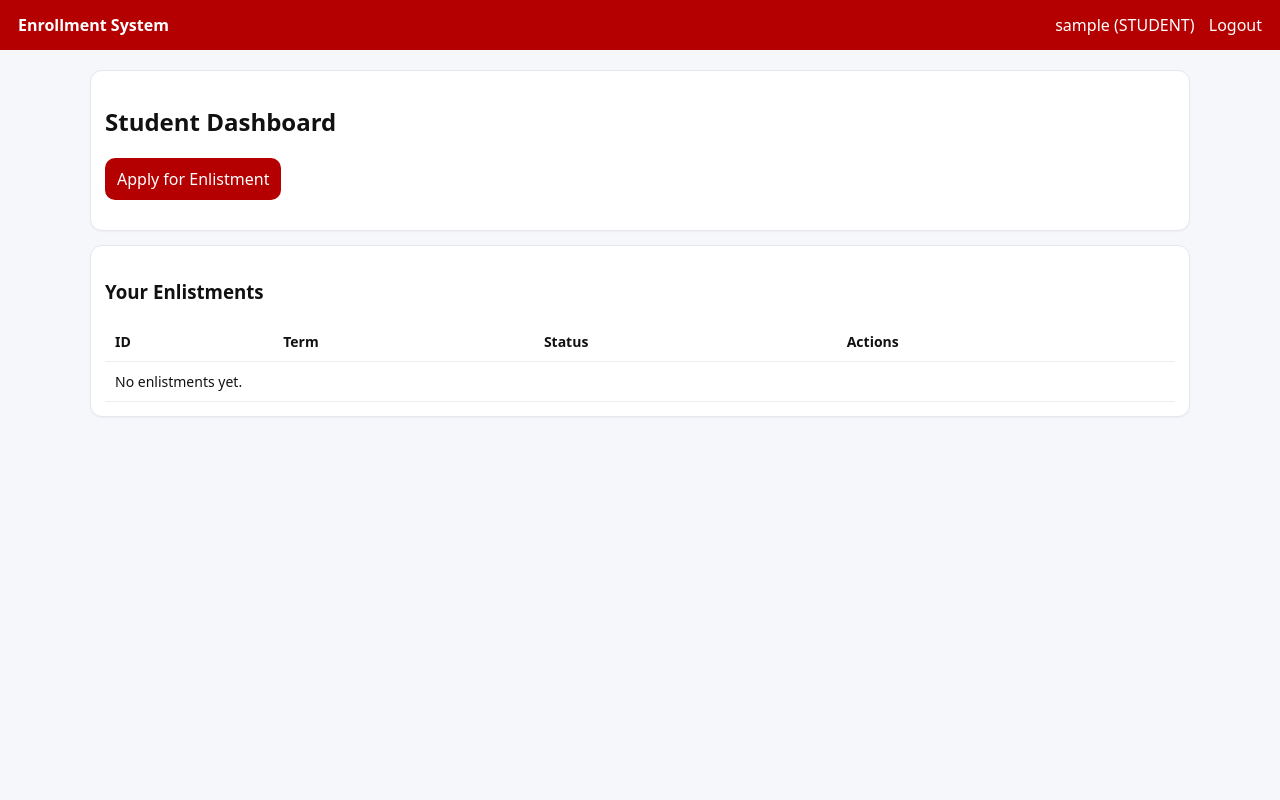
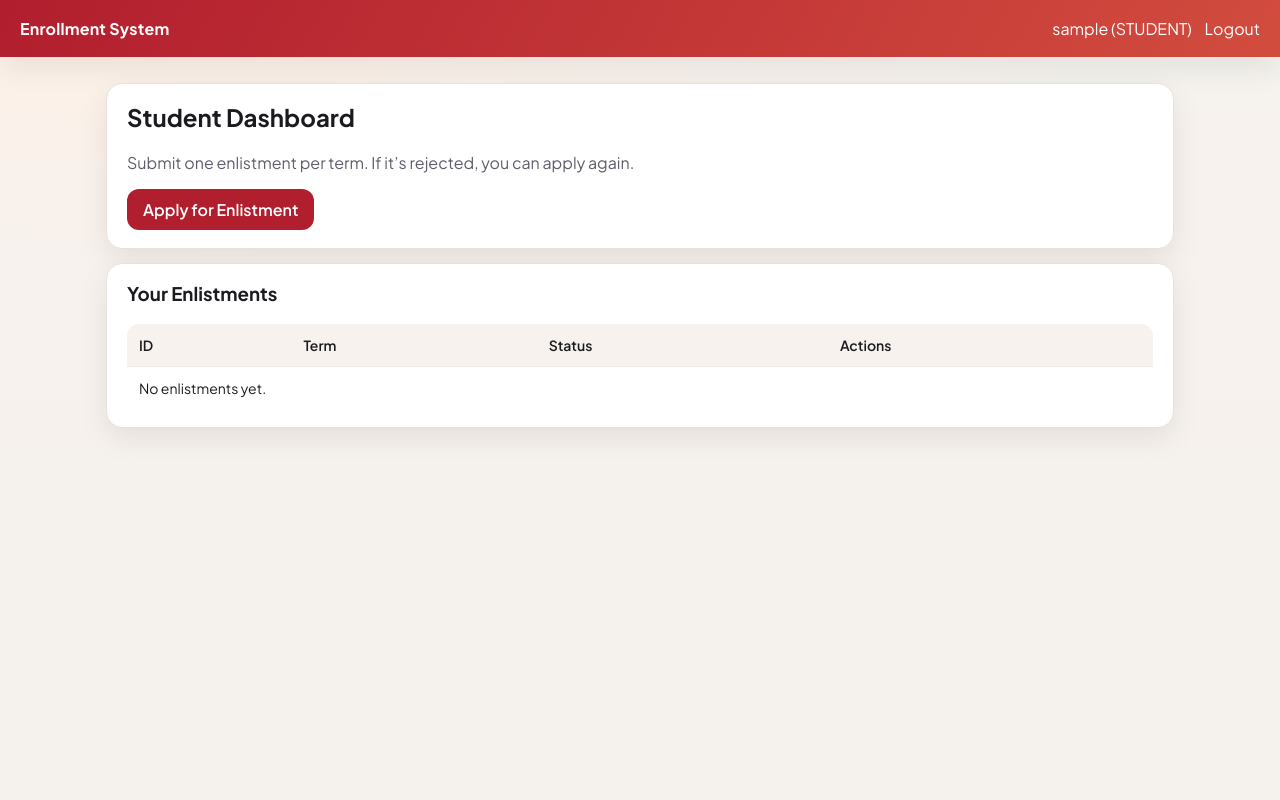
Before and after one commit to EisenMeniano/enrollment-system, a Django app: page /enrollment/student/ in a window 1280 px wide. Run offline with Django 5.2, Linux system fonts and the light colour scheme; the visitor is signed in with stand-in values (Sample User, id 1); data that the repository does not hold is empty.

Commit message:
spam free

```diff
--- a/enrollment/templates/enrollment/student_dashboard.html
+++ b/enrollment/templates/enrollment/student_dashboard.html
@@ -3,7 +3,10 @@
 {% block content %}
 <div class="card">
   <h2>Student Dashboard</h2>
-  <p><a class="btn" href="{% url 'enrollment:enlistment_create' %}">Apply for Enlistment</a></p>
+  <p class="subtle">Submit one enlistment per term. If it’s rejected, you can apply again.</p>
+  <div class="actions">
+    <a class="btn" href="{% url 'enrollment:enlistment_create' %}">Apply for Enlistment</a>
+  </div>
 </div>
 
 <div class="card" style="margin-top:14px;">
@@ -15,10 +18,10 @@
     <tbody>
       {% for e in enlistments %}
       <tr>
-        <td>#{{ e.id }}</td>
-        <td>{{ e.school_year }} - {{ e.semester }}</td>
-        <td><span class="pill">{{ e.get_status_display }}</span></td>
-        <td>
+        <td data-label="ID">#{{ e.id }}</td>
+        <td data-label="Term">{{ e.school_year }} - {{ e.semester }}</td>
+        <td data-label="Status"><span class="pill">{{ e.get_status_display }}</span></td>
+        <td data-label="Actions">
           <a class="btn gray" href="{% url 'enrollment:enlistment_detail' e.id %}">View</a>
           {% if e.status == "APPROVED_FOR_PAYMENT" %}
             <a class="btn" href="{% url 'enrollment:student_pay' e.id %}">Proceed to Payment</a>
--- a/enrollment/views.py
+++ b/enrollment/views.py
@@ -1,5 +1,5 @@
 from django.contrib.auth.decorators import login_required
-from django.core.exceptions import PermissionDenied
+from django.core.exceptions import PermissionDenied, ValidationError
 from django.shortcuts import render, redirect, get_object_or_404
 from django.contrib import messages
 
@@ -47,14 +47,17 @@ def student_enlistment_create(request):
     if request.method == "POST":
         form = EnlistmentCreateForm(request.POST)
         if form.is_valid():
-            enlistment = student_submit_enlistment(
-                request.user,
-                school_year=form.cleaned_data["school_year"],
-                semester=form.cleaned_data["semester"],
-                notes=form.cleaned_data.get("notes", ""),
-            )
-            messages.success(request, "Enlistment submitted. Waiting for adviser review.")
-            return redirect("enrollment:enlistment_detail", pk=enlistment.pk)
+            try:
+                enlistment = student_submit_enlistment(
+                    request.user,
+                    school_year=form.cleaned_data["school_year"],
+                    semester=form.cleaned_data["semester"],
+                    notes=form.cleaned_data.get("notes", ""),
+                )
+                messages.success(request, "Enlistment submitted. Waiting for adviser review.")
+                return redirect("enrollment:enlistment_detail", pk=enlistment.pk)
+            except ValidationError as e:
+                form.add_error(None, e.messages[0] if e.messages else "Unable to submit enlistment.")
     else:
         form = EnlistmentCreateForm()
     return render(request, "enrollment/enlistment_create.html", {"form": form})
--- a/templates/base.html
+++ b/templates/base.html
@@ -5,24 +5,113 @@
   <meta name="viewport" content="width=device-width, initial-scale=1"/>
   <title>{% block title %}Enrollment System{% endblock %}</title>
   <style>
-    body{font-family:system-ui,Arial,sans-serif;margin:0;background:#f6f7fb;color:#111;}
-    header{background:#b40000;color:white;padding:14px 18px;display:flex;justify-content:space-between;align-items:center}
-    header a{color:white;text-decoration:none;font-weight:600}
-    main{max-width:1100px;margin:20px auto;padding:0 14px}
-    .card{background:white;border:1px solid #e6e6ef;border-radius:12px;padding:14px;box-shadow:0 1px 2px rgba(0,0,0,.04)}
-    .btn{background:#b40000;border:none;color:white;padding:10px 12px;border-radius:10px;cursor:pointer;text-decoration:none;display:inline-block}
-    .btn.secondary{background:#444}
-    .btn.gray{background:#777}
-    .pill{display:inline-block;padding:4px 10px;border-radius:999px;font-size:12px;background:#eee}
-    .pill.red{background:#ffe0e0}
-    .pill.green{background:#dff7e6}
-    .pill.yellow{background:#fff2cc}
-    table{width:100%;border-collapse:collapse}
-    th,td{padding:10px;border-bottom:1px solid #eee;text-align:left;font-size:14px}
-    .msg{padding:10px;border-radius:10px;margin-bottom:10px}
-    .msg.success{background:#dff7e6}
-    .msg.error{background:#ffe0e0}
-    .msg.warning{background:#fff2cc}
+    @import url("https://fonts.googleapis.com/css2?family=Plus+Jakarta+Sans:wght@400;600;700&display=swap");
+    :root{
+      --bg:#f5f1ec;
+      --panel:#ffffff;
+      --ink:#1b1b1f;
+      --muted:#5d5d6b;
+      --primary:#b11e2e;
+      --primary-dark:#8b1724;
+      --accent:#0f6b61;
+      --border:#e6e1da;
+      --shadow:0 10px 30px rgba(20,17,12,.08);
+      --radius:16px;
+    }
+    *{box-sizing:border-box}
+    body{
+      font-family:"Plus Jakarta Sans", "Segoe UI", system-ui, sans-serif;
+      margin:0;
+      color:var(--ink);
+      background:
+        radial-gradient(1200px 600px at 10% -10%, #fff0e4 0%, transparent 60%),
+        radial-gradient(900px 500px at 90% -20%, #e7f5f0 0%, transparent 55%),
+        linear-gradient(180deg, #f7f2ee 0%, #f5f1ec 100%);
+      min-height:100vh;
+    }
+    header{
+      background:linear-gradient(120deg, #b11e2e 0%, #d24c3e 100%);
+      color:white;
+      padding:18px 20px;
+      display:flex;
+      justify-content:space-between;
+      align-items:center;
+      box-shadow:var(--shadow);
+    }
+    header a{color:white;text-decoration:none;font-weight:700;letter-spacing:.2px}
+    main{max-width:1100px;margin:26px auto;padding:0 16px}
+    h2,h3{margin-top:0}
+    .subtle{color:var(--muted);margin-top:6px}
+    .card{
+      background:var(--panel);
+      border:1px solid var(--border);
+      border-radius:var(--radius);
+      padding:18px 20px;
+      box-shadow:var(--shadow);
+    }
+    .actions{display:flex;gap:10px;flex-wrap:wrap;margin-top:12px}
+    .btn{
+      background:var(--primary);
+      border:none;
+      color:white;
+      padding:10px 16px;
+      border-radius:12px;
+      cursor:pointer;
+      text-decoration:none;
+      display:inline-flex;
+      align-items:center;
+      gap:8px;
+      font-weight:600;
+      transition:transform .05s ease, background .2s ease;
+    }
+    .btn:hover{background:var(--primary-dark)}
+    .btn:active{transform:translateY(1px)}
+    .btn.secondary{background:#2f2f39}
+    .btn.gray{background:#6a6a75}
+    .pill{
+      display:inline-block;
+      padding:4px 10px;
+      border-radius:999px;
+      font-size:12px;
+      background:#f0ede8;
+      color:#3c3c45;
+      border:1px solid #e5dfd6;
+    }
+    table{width:100%;border-collapse:collapse;background:var(--panel);border-radius:12px;overflow:hidden}
+    th,td{padding:12px;border-bottom:1px solid #efe9e1;text-align:left;font-size:14px}
+    th{background:#f7f2ee;font-weight:600}
+    tr:last-child td{border-bottom:none}
+    form p{margin:0 0 12px}
+    label{display:block;font-weight:600;margin-bottom:6px}
+    input, select, textarea{
+      width:100%;
+      padding:10px 12px;
+      border-radius:12px;
+      border:1px solid var(--border);
+      font:inherit;
+      background:#fff;
+    }
+    textarea{min-height:120px}
+    .helptext{color:var(--muted);font-size:12px}
+    .msg{
+      padding:12px 14px;
+      border-radius:12px;
+      margin-bottom:12px;
+      border:1px solid var(--border);
+      background:#fff;
+    }
+    .msg.success{border-color:#cde9d9;background:#eef9f2}
+    .msg.error{border-color:#f4c7c7;background:#fff2f2}
+    .msg.warning{border-color:#f2d9a6;background:#fff6dc}
+    .errorlist{
+      margin:0 0 10px;
+      padding:10px 12px;
+      border-radius:12px;
+      border:1px solid #f4c7c7;
+      background:#fff2f2;
+      color:#7a1f1f;
+      list-style:none;
+    }
     code{background:#f0f0f0;padding:2px 6px;border-radius:6px}
 
     /* logout button styling so it looks like a link */
@@ -37,6 +126,14 @@
       text-decoration:none;
     }
     .link-btn:hover{ text-decoration: underline; }
+
+    @media (max-width:720px){
+      header{flex-direction:column;gap:10px;align-items:flex-start}
+      table, thead, tbody, th, td, tr{display:block}
+      th{display:none}
+      td{border-bottom:1px solid #efe9e1}
+      td::before{content:attr(data-label);font-weight:600;display:block;margin-bottom:4px;color:var(--muted)}
+    }
   </style>
 </head>
 <body>
```
Also changed, not shown: enrollment/services.py (+9 -0 lines), enrollment/templates/enrollment/adviser_dashboard.html (+10 -10 lines), enrollment/templates/enrollment/enlistment_create.html (+5 -2 lines), enrollment/templates/enrollment/finance_dashboard.html (+10 -10 lines), 1 other file.
